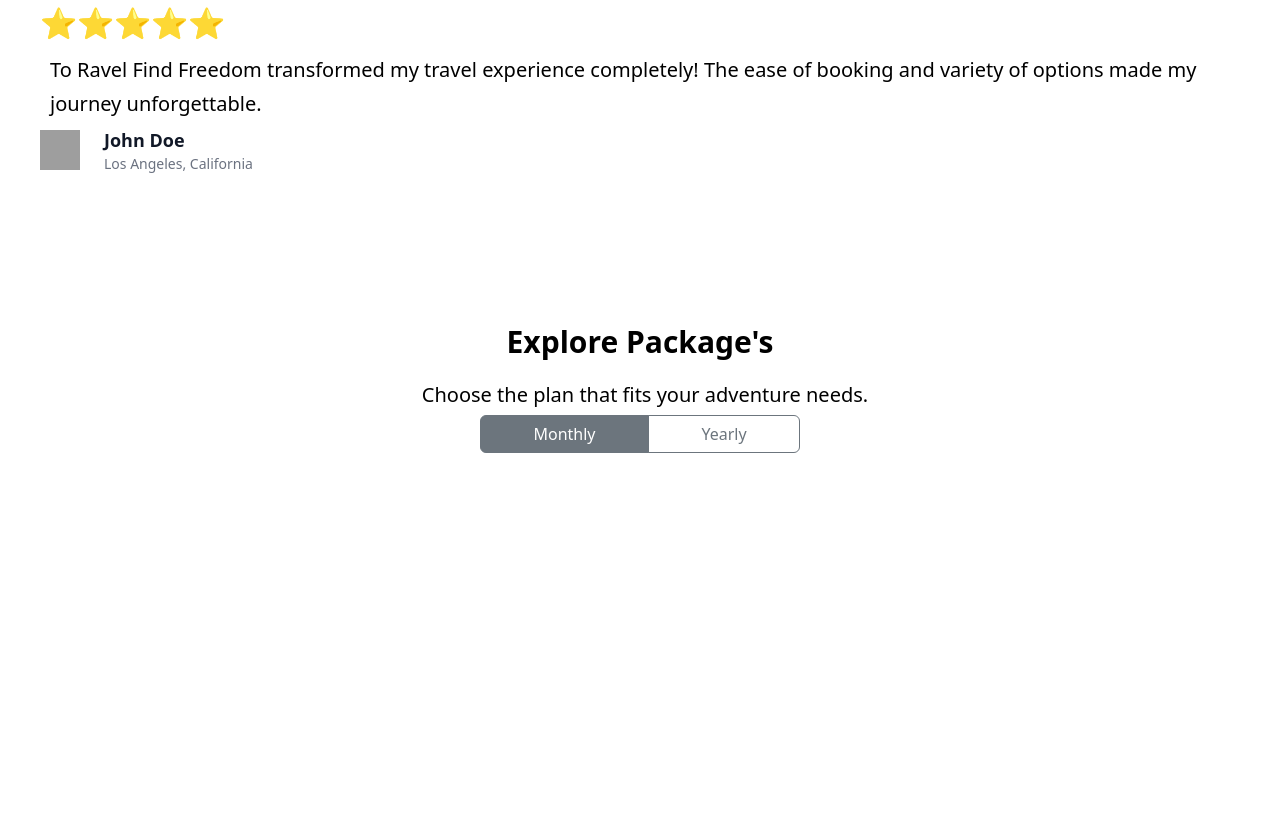
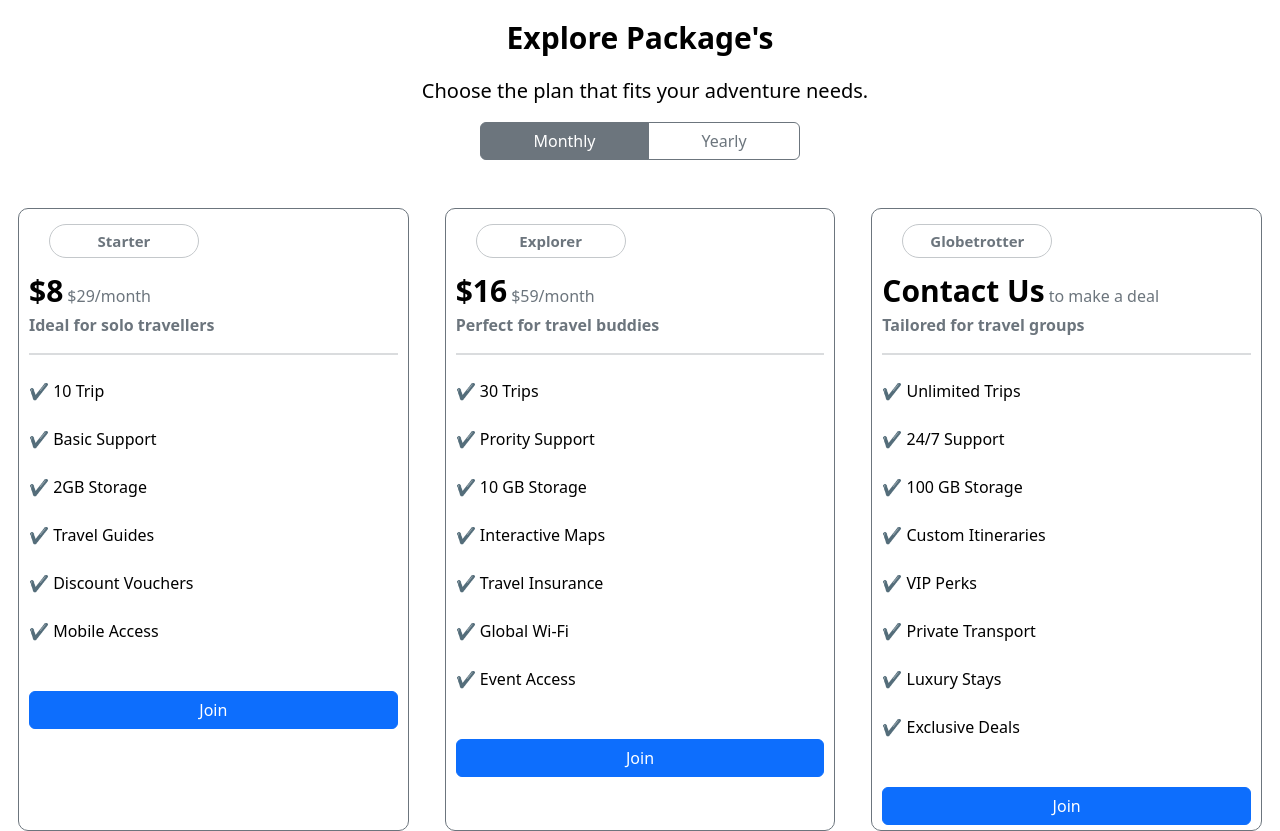
Before and after one commit to daffatabiano/vigilant-dollop, a Next.js app: page / in a window 1280 px wide. Shown: the part 4440-5271 px from the top of the page. Before the commit the page ends 4893 px from the top, so only its background shows below. Built offline with nearby package versions, Linux system fonts and the light colour scheme; grey boxes are pictures that could not be loaded.

Commit message:
add new section price package card for choizen

```diff
--- a/src/components/Card.tsx
+++ b/src/components/Card.tsx
@@ -1,7 +1,5 @@
-export default function Card () {
-    return (
-        <>
+import home from '@/styles/home.module.css';
 
-        </>
-    )
+export default function Card({ children }: any) {
+    return <section className={`${home['section-card']}`}>{children}</section>;
 }
--- a/src/components/SupportingFacilities.tsx
+++ b/src/components/SupportingFacilities.tsx
@@ -5,11 +5,11 @@ import Header from './elements/Header';
 export default function SupportingFacilites({ children, title, desc }: any) {
     return (
         <>
-                <div className="flex-col text-center">
-                    {children}
-                    <Header style={home['section-header']} text={title} />
-                    <p className={home['discover-text']}>{desc}</p>
-                </div>
+            <div className="flex-col text-center">
+                {children}
+                <Header style={home['section-header']} text={title} />
+                <p className={`${home['discover-text']} mb-3`}>{desc}</p>
+            </div>
         </>
     );
 }
--- a/src/components/elements/Button/GroupButton.tsx
+++ b/src/components/elements/Button/GroupButton.tsx
@@ -1,11 +1,11 @@
-import createUtilityClassName from "react-bootstrap/esm/createUtilityClasses";
+import createUtilityClassName from 'react-bootstrap/esm/createUtilityClasses';
 
 export default function ButtonGroup({ b1, b2 }: any) {
-    const handleActive = ['active']
+    const handleActive = ['active'];
 
     return (
         <div
-            className="btn-group d-flex w-25 mx-auto fs-6 justify-content-center"
+            className="btn-group d-flex w-25 mx-auto fs-6 justify-content-center mb-5"
             role="group"
             aria-label="Basic radio toggle button group"
         >
--- /dev/null
+++ b/src/components/elements/CardBody.tsx
@@ -0,0 +1,9 @@
+import FillCardContent from './FillCardContent';
+
+export default function CardBody({ txt }: any) {
+    return (
+        <div className="pt-4">
+            <FillCardContent txt={txt} />
+        </div>
+    );
+}
--- a/src/components/elements/CardHead.tsx
+++ b/src/components/elements/CardHead.tsx
@@ -1,7 +1,21 @@
 import home from '../../styles/home.module.css';
+import Button from './Button/Button';
 import ButtonSectionContainer from './Button/ButtonSectionContainer';
 import Header from './Header';
 
-export default function CardHead({ desctext, title }: any) {
-    return <header></header>;
+export default function CardHead({ textbutton,children,desc }: any) {
+    return (
+        <header className={home['section-card-head']}>
+            <Button
+                color={`${home['button']} bg-transparent text-secondary border border-secondary-subtle`}
+            >
+                {textbutton}
+            </Button>
+            {children}
+            <p className="text-secondary fw-semibold mb-3">
+                {desc}
+            </p>
+            <hr className="border-secondary border-2" />
+        </header>
+    );
 }
--- /dev/null
+++ b/src/components/elements/FillCardContent.tsx
@@ -0,0 +1,9 @@
+export default function FillCardContent({ txt }: any) {
+    return (
+        <div className="flex-end-2">
+            <p className="text-black">
+                <span>✔</span> {txt}
+            </p>
+        </div>
+    );
+}
--- /dev/null
+++ b/src/components/elements/PriceCard.tsx
@@ -0,0 +1,13 @@
+import home from '@/styles/home.module.css';
+export default function PriceCard({ price1, price2 }: any) {
+    return (
+        <>
+            <p className="text-secondary ">
+                <span className={`me-1 ${home['section-header']}`}>
+                    {price1}
+                </span>
+                {price2}
+            </p>
+        </>
+    );
+}
--- a/src/fragments/sections/CardHome.tsx
+++ /dev/null
@@ -1,9 +0,0 @@
-import CardHead from '@/components/elements/CardHead';
-
-export default function CardHome({ children, deschead }: any) {
-    return (
-        <>
-            <CardHead title="Ideal for solo travellers" />
-        </>
-    );
-}
--- a/src/fragments/sections/Packages.tsx
+++ b/src/fragments/sections/Packages.tsx
@@ -1,6 +1,11 @@
+import Card from '@/components/Card';
 import SupportingFacilites from '@/components/SupportingFacilities';
+import Button from '@/components/elements/Button/Button';
 import ButtonGroup from '@/components/elements/Button/GroupButton';
-import Card from './CardHome';
+import CardBody from '@/components/elements/CardBody';
+import CardHead from '@/components/elements/CardHead';
+import PriceCard from '@/components/elements/PriceCard';
+import home from '@/styles/home.module.css';
 export default function Packages() {
     return (
         <>
@@ -9,7 +14,59 @@ export default function Packages() {
                 desc="Choose the plan that fits your adventure needs."
             />
             <ButtonGroup b1="Monthly" b2="Yearly" />
-                <Card/>
+            <article className={`${home['section-icons-f']}`}>
+                <Card>
+                    <CardHead
+                        textbutton="Starter"
+                        desc="Ideal for solo travellers"
+                    >
+                        <PriceCard price1="$8" price2="$29/month" />
+                    </CardHead>
+                    <CardBody txt="10 Trip" />
+                    <CardBody txt="Basic Support" />
+                    <CardBody txt="2GB Storage" />
+                    <CardBody txt="Travel Guides" />
+                    <CardBody txt="Discount Vouchers" />
+                    <CardBody txt="Mobile Access" />
+                    <button className="btn w-100 btn-primary mt-5">Join</button>
+                </Card>
+                <Card>
+                    <CardHead
+                        textbutton="Explorer"
+                        desc="Perfect for travel buddies"
+                    >
+                        <PriceCard price1="$16" price2="$59/month" />
+                    </CardHead>
+                    <CardBody txt="30 Trips" />
+                    <CardBody txt="Prority Support" />
+                    <CardBody txt="10 GB Storage" />
+                    <CardBody txt="Interactive Maps" />
+                    <CardBody txt="Travel Insurance" />
+                    <CardBody txt="Global Wi-Fi" />
+                    <CardBody txt="Event Access" />
+                    <button className="btn w-100 btn-primary mt-5">Join</button>
+                </Card>
+                <Card>
+                    <CardHead
+                        textbutton="Globetrotter"
+                        desc="Tailored for travel groups"
+                    >
+                        <PriceCard
+                            price1="Contact Us"
+                            price2="to make a deal"
+                        />
+                    </CardHead>
+                    <CardBody txt="Unlimited Trips" />
+                    <CardBody txt="24/7 Support" />
+                    <CardBody txt="100 GB Storage" />
+                    <CardBody txt="Custom Itineraries" />
+                    <CardBody txt="VIP Perks" />
+                    <CardBody txt="Private Transport" />
+                    <CardBody txt="Luxury Stays" />
+                    <CardBody txt="Exclusive Deals" />
+                    <button className="btn w-100 btn-primary mt-5">Join</button>
+                </Card>
+            </article>
         </>
     );
 }
--- a/src/fragments/sections/Rating.tsx
+++ b/src/fragments/sections/Rating.tsx
@@ -10,7 +10,7 @@ export default function Rating() {
                 style={`${home['section-header']} pt-[100px]`}
                 text="Real Traveller Testimonial's"
             />
-            <article className={`${home['section-icons-r']} ${home['section-icons-f']}`}>
+            <article className={`${home['section-icons-f']}`}>
                 <CommentRate />
                 <CommentRate />
                 <CommentRate />
--- a/src/pages/index.tsx
+++ b/src/pages/index.tsx
@@ -6,7 +6,6 @@ import Explore from '@/fragments/sections/Explore';
 import DiscoverFull from '@/fragments/sections/DiscoverFull';
 import Rating from '@/fragments/sections/Rating';
 import Packages from '@/fragments/sections/Packages';
-import CardHome from '@/fragments/sections/CardHome';
 
 export default function Home() {
     return (
@@ -17,7 +16,6 @@ export default function Home() {
             <Explore />
             <Rating />
             <Packages />
-            <CardHome />
         </AuthLayout>
     );
 }
--- a/src/styles/home.module.css
+++ b/src/styles/home.module.css
@@ -78,6 +78,7 @@
     display: grid;
     grid-template-columns: repeat(1, 1fr);
     grid-gap: 10px;
+    justify-content: center;
 }
 
 .responsive {
@@ -205,6 +206,9 @@
 /* Ratings */
 
 .section-icons-r {
+    display: grid;
+    grid-template-columns: repeat(1, 1fr);
+    grid-gap: 10px;
 }
 
 .main-rating {
@@ -217,9 +221,14 @@
     line-height: 1.7;
 }
 
-.rating p {
-    /* line-height: 1; */
+/* section package */
+.section-card {
+    border: 1px solid #6c757d;
+    border-radius: 10px;
+    padding: 5px 10px;
+    margin: 0 8px;
 }
+
 /* Responsive */
 
 /* Tablet */
@@ -272,7 +281,7 @@
         padding: 0 10px;
     }
     .section-icons-r {
-        grid-template-columns: repeat(1, 1fr) !important;
+        grid-template-columns: repeat(1, 1fr);
         grid-gap: 20px;
         padding: 0 10px;
     }
@@ -312,6 +321,8 @@
 
     .section-avatars-containers {
         padding-bottom: 35px;
+    }
+    .section-card {
     }
 }
 
```
